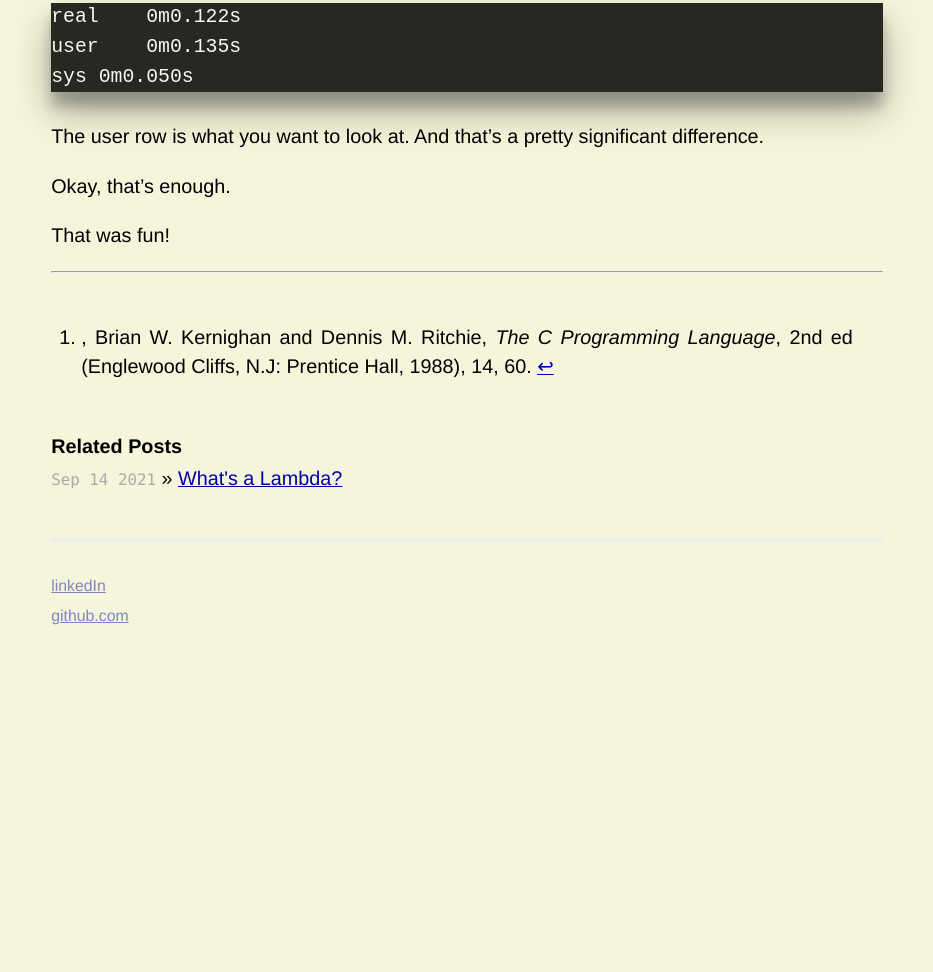
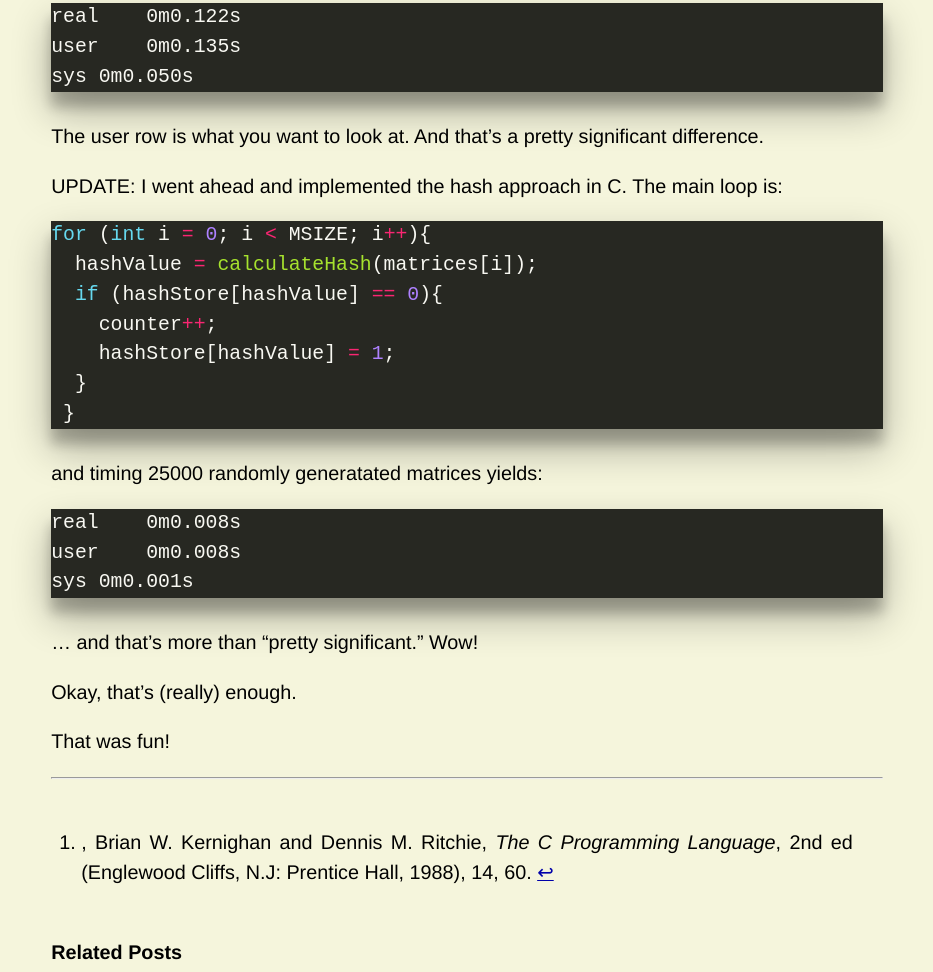
Before and after one commit to kes/kes.github.io, a plain HTML site: page posts/java-counting-non-duplicate-items/index.html in a window 1280 px wide. Shown: the part 6765-7737 px from the top of the page, without its empty margins (173-1106 px from the left). Before the commit the page ends 7435 px from the top, so only its background shows below. Drawn offline with Linux system fonts and the light colour scheme.

Commit message:
Added numbers for non-duplicates for C

```diff
--- a/posts/java-counting-non-duplicate-items/index.html
+++ b/posts/java-counting-non-duplicate-items/index.html
@@ -212,7 +212,21 @@ that have the same maximum hash value are the duplicates.</p>
 </span></span><span style="display:flex;"><span>user	0m0.135s
 </span></span><span style="display:flex;"><span>sys	0m0.050s</span></span></code></pre></div>
 <p>The user row is what you want to look at. And that&rsquo;s a pretty significant difference.</p>
-<p>Okay, that&rsquo;s enough.</p>
+<p>UPDATE: I went ahead and implemented the hash approach in C. The main loop is:</p>
+<div class="highlight"><pre tabindex="0" style="color:#f8f8f2;background-color:#272822;-moz-tab-size:4;-o-tab-size:4;tab-size:4;"><code class="language-c" data-lang="c"><span style="display:flex;"><span><span style="color:#66d9ef">for</span> (<span style="color:#66d9ef">int</span> i <span style="color:#f92672">=</span> <span style="color:#ae81ff">0</span>; i <span style="color:#f92672">&lt;</span> MSIZE; i<span style="color:#f92672">++</span>){
+</span></span><span style="display:flex;"><span>  hashValue <span style="color:#f92672">=</span> <span style="color:#a6e22e">calculateHash</span>(matrices[i]);
+</span></span><span style="display:flex;"><span>  <span style="color:#66d9ef">if</span> (hashStore[hashValue] <span style="color:#f92672">==</span> <span style="color:#ae81ff">0</span>){
+</span></span><span style="display:flex;"><span>    counter<span style="color:#f92672">++</span>;
+</span></span><span style="display:flex;"><span>    hashStore[hashValue] <span style="color:#f92672">=</span> <span style="color:#ae81ff">1</span>;
+</span></span><span style="display:flex;"><span>  }
+</span></span><span style="display:flex;"><span> }</span></span></code></pre></div>
+<p>and timing 25000 randomly generatated
+matrices yields:</p>
+<div class="highlight"><pre tabindex="0" style="color:#f8f8f2;background-color:#272822;-moz-tab-size:4;-o-tab-size:4;tab-size:4;"><code class="language-text" data-lang="text"><span style="display:flex;"><span>real	0m0.008s
+</span></span><span style="display:flex;"><span>user	0m0.008s
+</span></span><span style="display:flex;"><span>sys	0m0.001s</span></span></code></pre></div>
+<p>… and that&rsquo;s more than &ldquo;pretty significant.&rdquo; Wow!</p>
+<p>Okay, that&rsquo;s (really) enough.</p>
 <p>That was fun!</p>
 <div class="footnotes" role="doc-endnotes">
 <hr>
```
